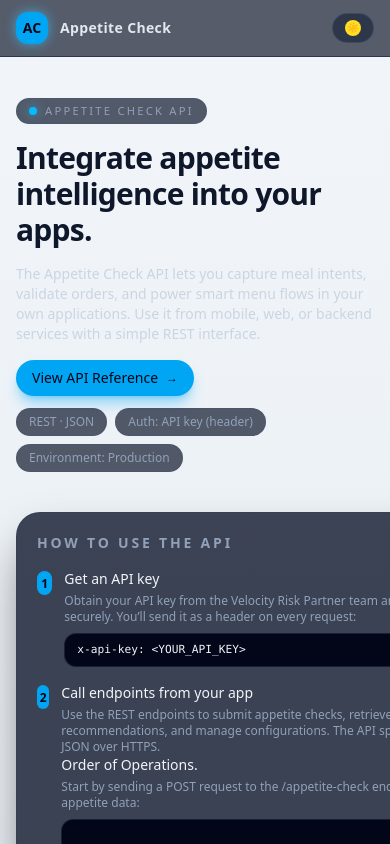
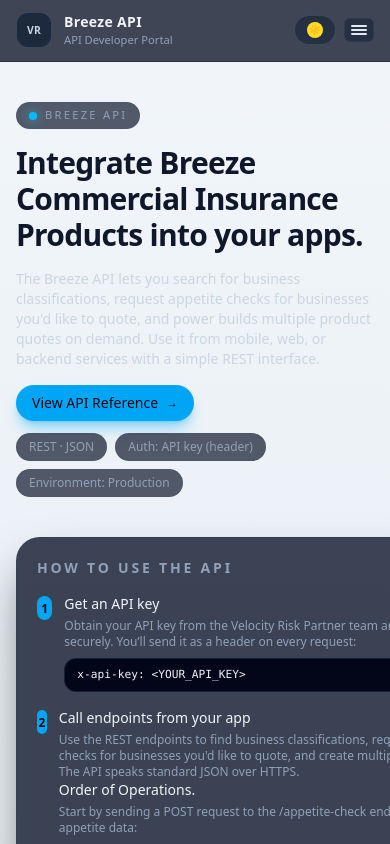
Before and after one commit to engineer-fortuitytech/vr-apidocs, an Angular app: page / in a window 390 px wide. Shown: the top 844 px of the page. Built offline with nearby package versions, Linux system fonts and the light colour scheme.

Commit message:
feature: update docs to reflect Breeze

```diff
--- a/src/app/app.ts
+++ b/src/app/app.ts
@@ -23,7 +23,7 @@
   templateUrl: './app.html'
 })
 export class AppComponent implements OnInit {
-  title = 'Appetite Check API';
+  title = 'Breeze API';
 
   loading = true;
   loadError: string | null = null;
--- a/src/app/components/docs/docs.html
+++ b/src/app/components/docs/docs.html
@@ -10,11 +10,11 @@
                 <div
                     class="inline-flex items-center gap-2 rounded-full border border-slate-600/60 bg-slate-900/70 px-3 py-1 text-[0.7rem] uppercase tracking-[0.2em] text-slate-400 mb-2">
                     <span class="h-2 w-2 rounded-full bg-sky-400 shadow-[0_0_12px_rgba(56,189,248,0.8)]"></span>
-                    Appetite Check · API
+                    Breeze · API
                 </div>
 
                 <h1 class="text-3xl md:text-[2.5rem] font-semibold tracking-tight flex items-center gap-3">
-                    Appetite Check API
+                    Breeze API
                 </h1>
 
                 <p class="mt-2 text-sm text-slate-400 max-w-xl">
@@ -238,7 +238,7 @@
             </ng-container>
 
             <div class="mt-8 text-right text-[0.75rem] text-slate-500">
-                Powered by Appetite Check · Generated from live OpenAPI.
+                Powered by Breeze · Generated from live OpenAPI.
             </div>
         </main>
     </div>
--- a/src/app/components/docs/docs.ts
+++ b/src/app/components/docs/docs.ts
@@ -34,7 +34,7 @@
   styleUrl: './docs.css',
 })
 export class Docs  implements OnInit {
-  title = 'Appetite Check API';
+  title = 'Breeze API';
 
   loading = true;
   loadError: string | null = null;
--- a/src/app/components/nav/nav.html
+++ b/src/app/components/nav/nav.html
@@ -1,27 +1,38 @@
 <nav
-  class="sticky top-0 z-50 backdrop-blur bg-slate-900/70 dark:bg-slate-900/60 border-b border-slate-800/70 px-4 py-3"
+  class="sticky top-0 z-50 backdrop-blur bg-slate-900/80 dark:bg-slate-900/70 border-b border-slate-800/70"
 >
-  <div class="max-w-6xl mx-auto flex items-center justify-between gap-8">
-    <!-- Left: Logo + Title -->
+  <div class="max-w-6xl mx-auto px-4">
+    <!-- Top bar -->
+    <div class="flex items-center justify-between gap-4 py-3">
+      <!-- Left: Org logo placeholder + app title -->
       <div class="flex items-center gap-3">
+        <!-- ORG LOGO PLACEHOLDER -->
         <div
-        class="h-8 w-8 rounded-xl bg-sky-500 shadow-[0_0_12px_rgba(56,189,248,0.7)]
-               flex items-center justify-center text-slate-950 font-bold text-sm"
+          class="h-9 w-9 rounded-xl border border-slate-600/70 bg-slate-800 flex items-center justify-center overflow-hidden"
         >
-        AC
-      </div>
-      <span class="text-sm font-semibold tracking-wide text-slate-200">
-        Appetite Check
+          <!-- Replace this block with your real logo img -->
+          <span class="text-[0.65rem] font-semibold tracking-wide text-slate-300">
+            VR
           </span>
         </div>
 
-    <!-- Center: Nav links -->
+        <div class="flex flex-col">
+          <span class="text-sm font-semibold tracking-wide text-slate-100">
+            Breeze API
+          </span>
+          <span class="text-[0.7rem] text-slate-400">
+            API Developer Portal
+          </span>
+        </div>
+      </div>
+
+      <!-- Center: desktop nav links -->
       <div class="hidden md:flex items-center gap-6 text-sm">
         <a
           routerLink="/"
           routerLinkActive="text-sky-400"
+          [routerLinkActiveOptions]="{ exact: true }"
           class="text-slate-300 hover:text-sky-300 transition"
-        [routerLinkActiveOptions]="{ exact: true }"
         >
           Overview
         </a>
@@ -43,25 +54,89 @@
         </a>
       </div>
 
-    <!-- Right: Theme toggle -->
+      <!-- Right: theme toggle + mobile hamburger -->
+      <div class="flex items-center gap-2">
+        <!-- Theme toggle -->
         <button
           type="button"
           (click)="toggleTheme()"
           class="inline-flex items-center gap-2 rounded-full border border-slate-600/70 bg-slate-800/70 px-3 py-1.5 text-xs font-medium text-slate-300 hover:bg-slate-700/70 transition cursor-pointer"
           aria-label="Toggle theme"
         >
-      <!-- Light icon -->
           <span
             class="inline-flex h-4 w-4 items-center justify-center rounded-full bg-yellow-300 text-[0.6rem] text-amber-900 dark:hidden"
           >
             ☀
           </span>
-      <!-- Dark icon -->
           <span
             class="hidden h-4 w-4 items-center justify-center rounded-full bg-slate-700 text-[0.6rem] text-slate-100 dark:inline-flex"
           >
             🌙
           </span>
         </button>
+
+        <!-- Mobile menu button -->
+        <button
+          type="button"
+          class="inline-flex items-center justify-center rounded-md border border-slate-700/70 bg-slate-800/70 p-1.5 text-slate-200 hover:bg-slate-700/80 transition md:hidden"
+          (click)="toggleMobile()"
+          aria-label="Toggle navigation menu"
+        >
+          <!-- Hamburger / X icon using pure spans -->
+          <div class="space-y-0.5">
+            <span
+              class="block h-0.5 w-4 rounded bg-slate-200 transition-transform"
+              [class.translate-y-[3px]]="mobileOpen"
+              [class.rotate-45]="mobileOpen"
+            ></span>
+            <span
+              class="block h-0.5 w-4 rounded bg-slate-200 transition-opacity"
+              [class.opacity-0]="mobileOpen"
+            ></span>
+            <span
+              class="block h-0.5 w-4 rounded bg-slate-200 transition-transform"
+              [class.-translate-y-[3px]]="mobileOpen"
+              [class.-rotate-45]="mobileOpen"
+            ></span>
+          </div>
+        </button>
+      </div>
+    </div>
+
+    <!-- Mobile drawer -->
+    <div
+      *ngIf="mobileOpen"
+      class="md:hidden border-t border-slate-800/80 pb-3"
+    >
+      <div class="flex flex-col gap-1 pt-2 pb-1 text-sm">
+        <a
+          routerLink="/"
+          [routerLinkActiveOptions]="{ exact: true }"
+          routerLinkActive="bg-slate-800/80 text-sky-300"
+          (click)="closeMobile()"
+          class="rounded-lg px-3 py-2 text-slate-200 hover:bg-slate-800/70 hover:text-sky-300 transition"
+        >
+          Overview
+        </a>
+
+        <a
+          routerLink="/scenarios"
+          routerLinkActive="bg-slate-800/80 text-sky-300"
+          (click)="closeMobile()"
+          class="rounded-lg px-3 py-2 text-slate-200 hover:bg-slate-800/70 hover:text-sky-300 transition"
+        >
+          Scenarios
+        </a>
+
+        <a
+          routerLink="/docs"
+          routerLinkActive="bg-slate-800/80 text-sky-300"
+          (click)="closeMobile()"
+          class="rounded-lg px-3 py-2 text-slate-200 hover:bg-slate-800/70 hover:text-sky-300 transition"
+        >
+          API Docs
+        </a>
+      </div>
+    </div>
   </div>
 </nav>
--- a/src/app/components/nav/nav.ts
+++ b/src/app/components/nav/nav.ts
@@ -1,20 +1,36 @@
-import { Component } from '@angular/core';
+import { Component, ChangeDetectorRef} from '@angular/core';
+import { CommonModule } from '@angular/common';
 import { RouterModule } from '@angular/router';
 import { Theme } from '../../services/theme';
 
 @Component({
   selector: 'app-nav',
-  imports: [RouterModule],
+  imports: [CommonModule,RouterModule],
   templateUrl: './nav.html',
   styleUrl: './nav.css',
 })
 export class Nav {
 
-  constructor(private themeService: Theme) {}
+  constructor(private themeService: Theme,
+              private cdr: ChangeDetectorRef
+  ) {}
+
+  mobileOpen = false;
+
+
+
+  toggleMobile() {
+    this.mobileOpen = !this.mobileOpen;
+    this.cdr.detectChanges();
+  }
+
+  closeMobile() {
+    this.mobileOpen = false;
+    this.cdr.detectChanges();
+  }
 
 
   toggleTheme() {
-    console.log('Toggling theme');
     this.themeService.toggle();
   }
 
--- a/src/app/components/overview/overview.html
+++ b/src/app/components/overview/overview.html
@@ -9,16 +9,15 @@
             <div
                 class="inline-flex items-center gap-2 rounded-full border border-slate-600/60 bg-slate-900/70 px-3 py-1 text-[0.7rem] uppercase tracking-[0.2em] text-slate-400">
                 <span class="h-2 w-2 rounded-full bg-sky-400 shadow-[0_0_12px_rgba(56,189,248,0.8)]"></span>
-                Appetite Check API
+                Breeze API
             </div>
 
             <h1 class="text-3xl md:text-[2.5rem] font-semibold tracking-tight">
-                Integrate appetite intelligence into your apps.
+                Integrate Breeze Commercial Insurance Products into your apps.
             </h1>
 
             <p class="max-w-2xl text-sm text-slate-300">
-                The Appetite Check API lets you capture meal intents, validate orders, and power smart
-                menu flows in your own applications. Use it from mobile, web, or backend services with a
+                The Breeze API lets you search for business classifications, request appetite checks for businesses you'd like to quote, and power builds multiple product quotes on demand. Use it from mobile, web, or backend services with a
                 simple REST interface.
             </p>
 
@@ -80,8 +79,8 @@
                         <div>
                             <div class="font-medium text-slate-100">Call endpoints from your app</div>
                             <p class="text-slate-400 text-xs mt-1">
-                                Use the REST endpoints to submit appetite checks, retrieve recommendations, and
-                                manage configurations. The API speaks standard JSON over HTTPS.
+                                Use the REST endpoints to find business classifications, request appetite checks for businesses you'd like to quote, and
+                                create multiple quote types. The API speaks standard JSON over HTTPS.
                             </p>
                             <div class="font-medium text-slate-100">Order of Operations.</div>
                             <div class="text-slate-400 text-xs mt-1">
--- a/src/app/components/scenario/scenario.html
+++ b/src/app/components/scenario/scenario.html
@@ -11,7 +11,7 @@
         class="inline-flex items-center gap-2 rounded-full border border-slate-600/60 bg-slate-900/70 px-3 py-1 text-[0.7rem] uppercase tracking-[0.2em] text-slate-400"
       >
         <span class="h-2 w-2 rounded-full bg-emerald-400 shadow-[0_0_12px_rgba(52,211,153,0.8)]"></span>
-        Appetite Check · Scenarios
+        Breeze API · Scenarios
       </div>
 
       <h1 class="text-3xl md:text-[2.2rem] font-semibold tracking-tight">
```
Lines whose indentation alone changed are shown as unchanged.
